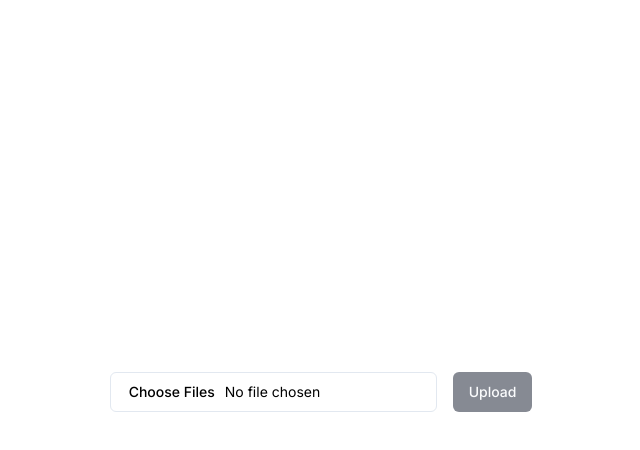
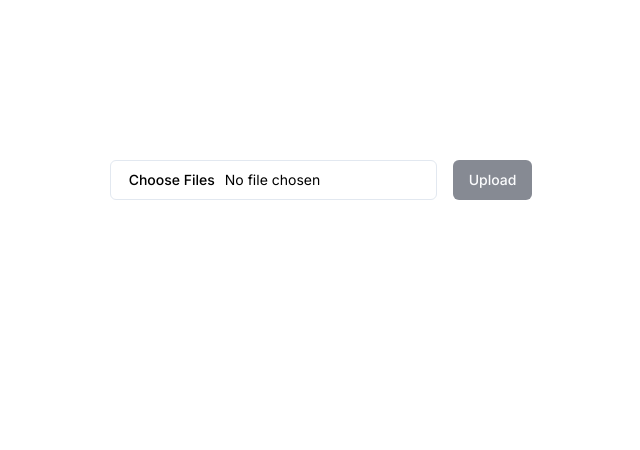
Before and after one commit to salazarjoshua/hd-assessment, a Next.js app: page / in a window 1280 px wide. Shown: the top 450 px of the page, without its empty margins (319-959 px from the left). Built offline with nearby package versions, Linux system fonts and the light colour scheme.

Commit message:
Update height

```diff
--- a/app/page.tsx
+++ b/app/page.tsx
@@ -2,7 +2,7 @@ import FileUpload from "@/components/FileUpload";
 
 export default function Home() {
   return (
-    <main className="container  w-full h-screen flex items-center justify-center">
+    <main className="container  w-full py-40 flex items-center justify-center">
       <FileUpload />
     </main>
   );
```
